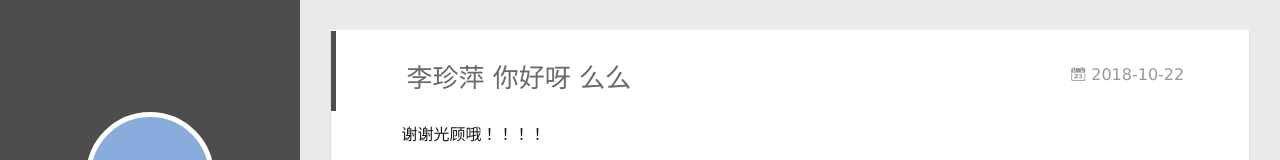
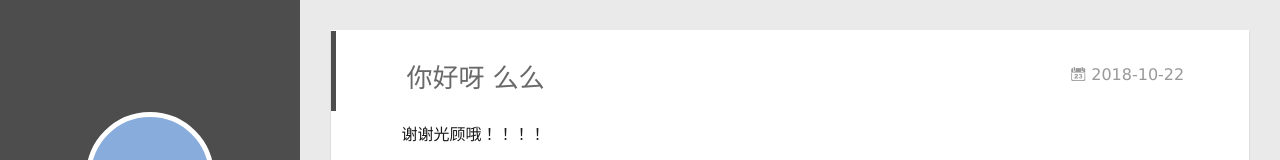
Before and after one commit to ZJmin/ZJmin.github.io, a plain HTML site: page 2018/10/22/hello-world/index.html in a window 1280 px wide. Shown: the top 160 px of the page. Drawn offline with Linux system fonts and the light colour scheme; a script that the page names is missing.

Commit message:
Update index.html

```diff
--- a/2018/10/22/hello-world/index.html
+++ b/2018/10/22/hello-world/index.html
@@ -161,7 +161,7 @@
 
 
     <h1 class="article-title" itemprop="name">
-      李珍萍 你好呀 么么
+      你好呀 么么
     </h1>
 
 
```
